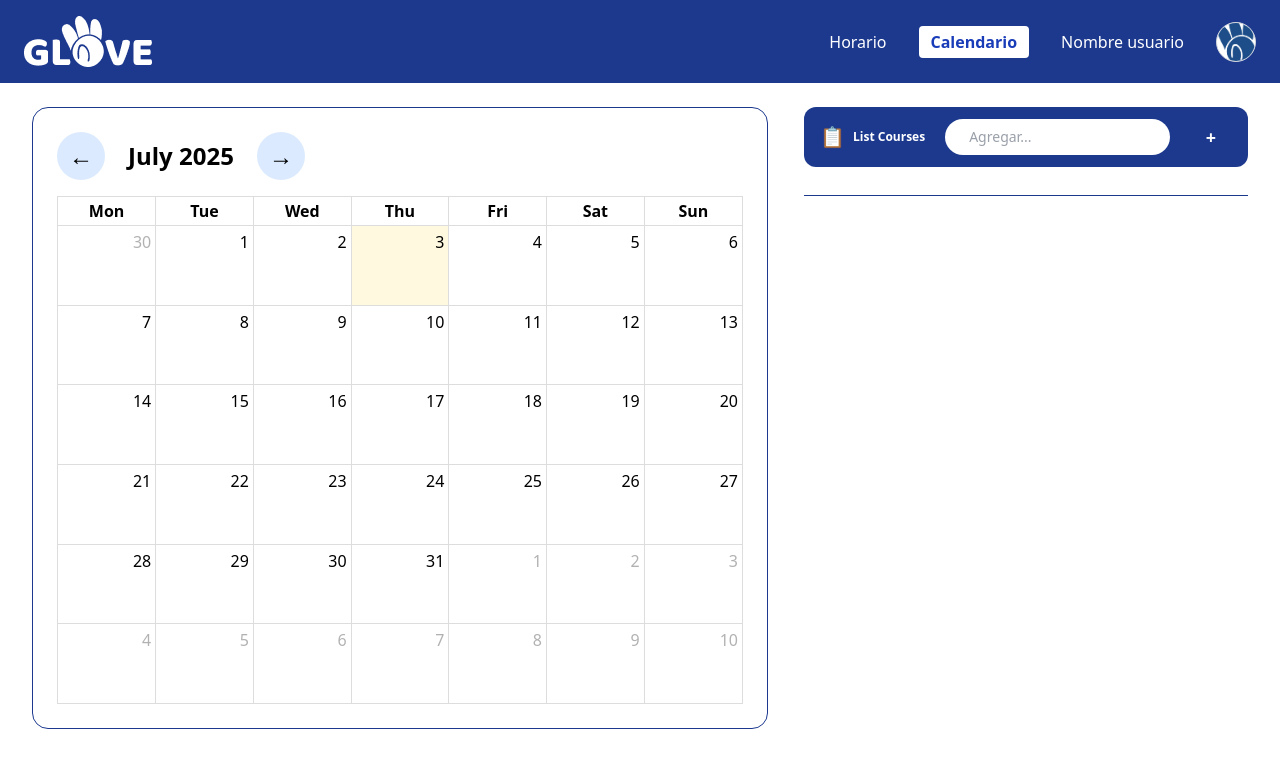
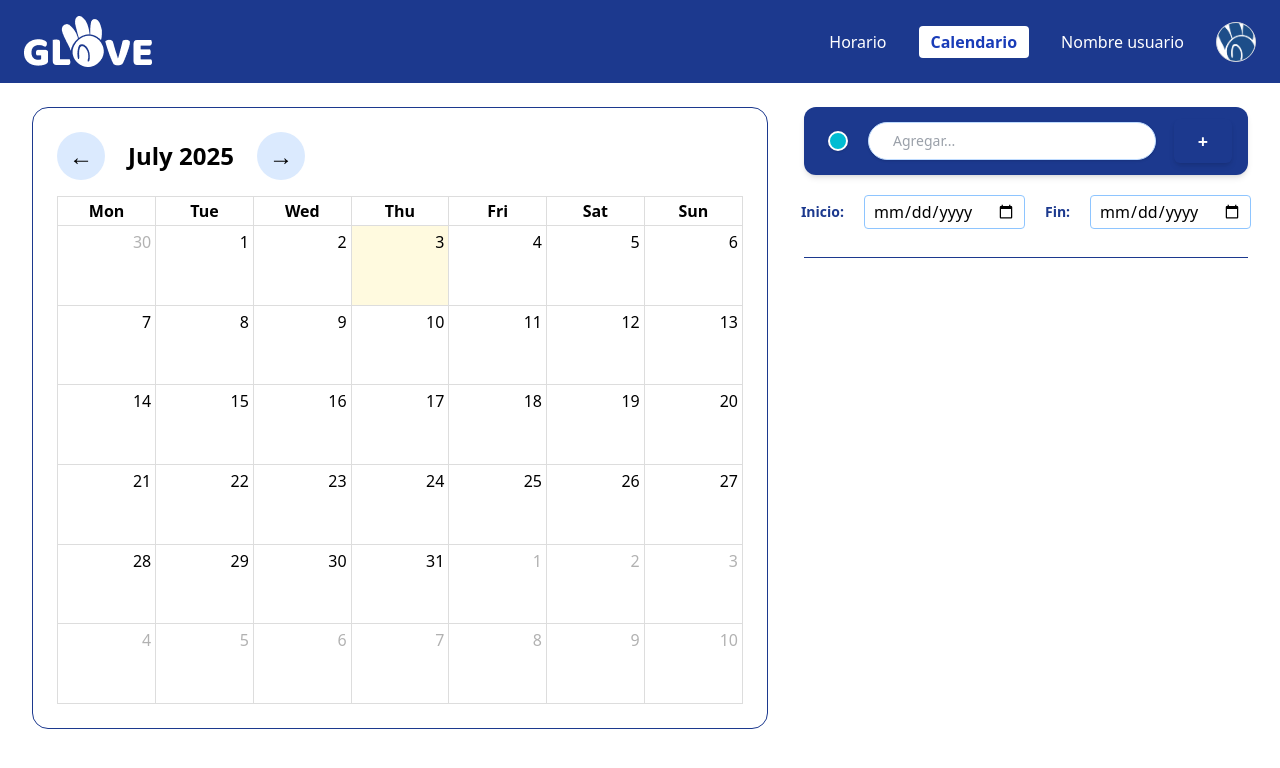
Before and after one commit to JohnHito/GLOVE, a React (Vite) app: page /calendario in a window 1280 px wide. Shown: the top 768 px of the page. Built offline with nearby package versions, Linux system fonts and the light colour scheme.

Commit message:
Se agrego la funcionalidad de agregar eventos en Calendario.tsx, mostrandose en Calendar con la informacion brindada como nombre, color, fecha inicio y fecha fin, ademas de que se muestra en un scrol todos los eventos ya agregados y su respectiva informacion

```diff
--- /dev/null
+++ b/src/components/ui/AddCourseBar.tsx
@@ -0,0 +1,80 @@
+import React from "react";
+import TxtField from "./TxtField";
+import Btn from "./Btn";
+
+interface AddCourseBarProps {
+  value: string;
+  onChange: (e: React.ChangeEvent<HTMLInputElement>) => void;
+  onAdd: () => void;
+  color: string;
+  onColorChange: (e: React.ChangeEvent<HTMLSelectElement>) => void;
+  colorOptions: { name: string; value: string; color: string }[];
+  colorMap: Record<string, string>;
+  placeholder?: string;
+  icon?: React.ReactNode;
+  btnLabel?: string;
+}
+
+const AddCourseBar: React.FC<AddCourseBarProps> = ({
+  value,
+  onChange,
+  onAdd,
+  color,
+  onColorChange,
+  colorOptions,
+  colorMap,
+  placeholder = "Agregar...",
+  //icon,
+  btnLabel = " + ",
+}) => {
+  return (
+    <div className="flex items-center bg-blue-900 rounded-xl px-4 py-3 gap-1 w-full max-w-lg shadow-md">
+      {/*
+      {icon && (
+        <span className="flex flex-row items-center mr-2">
+          {icon}
+        </span>
+      )}
+      */}
+      <div className="flex-1 flex items-center gap-3">
+        <div className="relative flex items-center">
+          <span
+            className="absolute left-2 top-1/2 -translate-y-1/2 w-5 h-5 rounded-full border-2 border-white shadow"
+            style={{ background: colorMap[color as keyof typeof colorMap] }}
+          />
+          <select
+            value={color}
+            onChange={onColorChange}
+            className="appearance-none pl-8 pr-1 py-1 rounded text-blue-900 font-semibold focus:outline-none cursor-pointer"
+            style={{ fontWeight: 600 }}
+          >
+            {colorOptions.map((opt) => (
+              <option
+                key={opt.value}
+                value={opt.value}
+                style={{ background: opt.color, color: "#222" }}
+              >
+              </option>
+            ))}
+          </select>
+        </div>
+        <TxtField
+          value={value}
+          onChange={onChange}
+          placeholder={placeholder}
+          className="bg-white rounded-full px-4 py-2 text-gray-700 w-72 focus:outline-none mb-0 border border-blue-200 shadow-sm"
+          variant="pill"
+        />
+      </div>
+      <Btn
+        text={btnLabel}
+        variant="icon"
+        size="md"
+        className="ml-2 px-6 py-2 text-lg font-bold shadow-md"
+        onClick={onAdd}
+      />
+    </div>
+  );
+};
+
+export default AddCourseBar;
--- a/src/components/ui/AddToCalendarBar.tsx
+++ b/src/components/ui/AddToCalendarBar.tsx
@@ -1,49 +1,2 @@
-import React from "react";
-import TxtField from "./TxtField";
-import Btn from "./Btn";
-
-interface AddCourseBarProps {
-  value: string;
-  onChange: (e: React.ChangeEvent<HTMLInputElement>) => void;
-  onAdd: () => void;
-  placeholder?: string;
-  icon?: React.ReactNode;
-  btnLabel?: string;
-}
-
-const AddCourseBar: React.FC<AddCourseBarProps> = ({
-  value,
-  onChange,
-  onAdd,
-  placeholder = "Agregar...",
-  icon,
-  btnLabel = " + ",
-}) => {
-  return (
-    <div className="flex items-center bg-blue-900 rounded-xl px-4 py-2 gap-3 w-full max-w-lg">
-      {icon && (
-        <span className="flex flex-row items-center mr-2">
-          {icon}
-        </span>
-      )}
-      <div className="flex-1 flex items-center">
-        <TxtField
-          value={value}
-          onChange={onChange}
-          placeholder={placeholder}
-          className="bg-white rounded-full px-4 py-2 text-gray-700 w-full focus:outline-none mb-0"
-          variant="pill"
-        />
-      </div>
-      <Btn
-        text={btnLabel}
-        variant="primary"
-        size="md"
-        className="ml-2 px-4 py-2 text-lg"
-        onClick={onAdd}
-      />
-    </div>
-  );
-};
-
+import AddCourseBar from "./AddCourseBar";
 export default AddCourseBar;
--- a/src/components/ui/Calendar.tsx
+++ b/src/components/ui/Calendar.tsx
@@ -1,37 +1,15 @@
 import React, { useRef, useEffect, useState } from "react";
 import FullCalendar from "@fullcalendar/react";
 import dayGridPlugin from "@fullcalendar/daygrid";
+import interactionPlugin from "@fullcalendar/interaction";
 
 interface CalendarProps {
   view: "dayGridMonth" | "dayGridWeek" | "dayGridDay";
+  events: any[];
+  onDateClick?: (arg: { dateStr: string }) => void;
 }
 
-const Calendar: React.FC<CalendarProps> = ({ view }) => {
-  const events = [
-    {
-      title: "Entrega de Tarea 1",
-      start: "2024-07-05",
-    },
-    {
-      title: "Examen Parcial",
-      start: "2024-07-10T14:00:00",
-      end: "2024-07-10T16:00:00",
-      color: "#e53e3e", // rojo
-    },
-    {
-      title: "Clase Extra",
-      start: "2024-07-12",
-      end: "2024-07-13",
-      color: "#3182ce", // azul
-    },
-    {
-      title: "Entrega Proyecto",
-      start: "2024-07-15T09:00:00",
-      end: "2024-07-15T11:00:00",
-      color: "#38a169", // verde
-    },
-  ];
-
+const Calendar: React.FC<CalendarProps> = ({ view, events, onDateClick }) => {
   const calendarRef = useRef<FullCalendar | null>(null);
   const [monthName, setMonthName] = useState<string>("");
 
@@ -97,8 +75,8 @@ const Calendar: React.FC<CalendarProps> = ({ view }) => {
         view === "dayGridMonth"
           ? "month"
           : view === "dayGridWeek"
-            ? "week"
-            : "day"
+          ? "week"
+          : "day"
       }
     >
       <div className="flex items-center justify-between gap-4 mb-4">
@@ -128,12 +106,13 @@ const Calendar: React.FC<CalendarProps> = ({ view }) => {
       </div>
       <FullCalendar
         ref={calendarRef}
-        plugins={[dayGridPlugin]}
+        plugins={[dayGridPlugin, interactionPlugin]}
         initialView={view}
         events={events}
         firstDay={1}
         headerToolbar={false}
         datesSet={updateMonthName}
+        dateClick={onDateClick}
       />
     </div>
   );
--- a/src/routes/calendario.tsx
+++ b/src/routes/calendario.tsx
@@ -10,11 +10,40 @@ export const Route = createFileRoute("/calendario")({
 
 function RouteComponent() {
   const [courseInput, setCourseInput] = useState("");
+  const [colorInput, setColorInput] = useState("blue");
+  const [startDate, setStartDate] = useState("");
+  const [endDate, setEndDate] = useState("");
+  const [events, setEvents] = useState<any[]>([]);
+
+  const colorOptions = [
+    { name: "Azul", value: "blue", color: "#01BCD2" },
+    { name: "Verde", value: "green", color: "#47BC82" },
+    { name: "Teal", value: "teal", color: "#95D3C5" },
+    { name: "Naranja", value: "orange", color: "#FFA366" },
+    { name: "Durazno", value: "peach", color: "#FFD7B0" },
+  ];
+  const colorMap = {
+    blue: "#01BCD2",
+    teal: "#95D3C5",
+    orange: "#FFA366",
+    peach: "#FFD7B0",
+    green: "#47BC82",
+  };
 
   const handleAddCourse = () => {
-    // Lógica para agregar el curso
-    console.log("Curso agregado:", courseInput);
+    if (courseInput.trim() === "" || !startDate) return;
+    setEvents([
+      ...events,
+      {
+        title: courseInput,
+        start: startDate,
+        ...(endDate ? { end: endDate } : {}),
+        color: colorMap[colorInput as keyof typeof colorMap],
+      },
+    ]);
     setCourseInput("");
+    setStartDate("");
+    setEndDate("");
   };
 
   return (
@@ -35,24 +64,65 @@ function RouteComponent() {
 
       <main className="flex px-8 py-6 gap-8">
         <section className="flex-1 bg-white rounded-2xl p-6 border border-blue-900">
-          <Calendar view="dayGridMonth" />
+          <Calendar
+            view="dayGridMonth"
+            events={events}
+            onDateClick={() => {}}
+          />
         </section>
-
         <aside className="w-full max-w-md flex flex-col gap-3 pl-1">
           <AddCourseBar
             value={courseInput}
             onChange={(e) => setCourseInput(e.target.value)}
             onAdd={handleAddCourse}
+            color={colorInput}
+            onColorChange={e => setColorInput(e.target.value)}
+            colorOptions={colorOptions}
+            colorMap={colorMap}
             placeholder="Agregar..."
-            icon={
-              <div className="flex flex-row items-center gap-2 text-white">
-                <span className="text-xl leading-none">📋</span>
-                <span className="text-xs font-semibold">List Courses</span>
-              </div>
-            }
             btnLabel="+"
           />
+          <div className="flex flex-row gap-5 items-center justify-center mt-2">
+            <label className="text-sm font-semibold text-blue-900">Inicio:</label>
+            <input
+              type="date"
+              value={startDate}
+              onChange={e => setStartDate(e.target.value)}
+              className="rounded px-2 py-1 border border-blue-300 focus:outline-none"
+            />
+            <label className="text-sm font-semibold text-blue-900">Fin:</label>
+            <input
+              type="date"
+              value={endDate}
+              onChange={e => setEndDate(e.target.value)}
+              className="rounded px-2 py-1 border border-blue-300 focus:outline-none"
+            />
+          </div>
+
           <hr className="border-blue-900 w-full mt-4" />
+          <div className="flex flex-col gap-4 mt-4 overflow-y-auto" style={{ maxHeight: 900 }}>
+            {events.map((ev, idx) => (
+              <div key={ev.title + ev.start + idx}>
+                <div
+                  style={{
+                    background: ev.color || colorMap.blue,
+                    borderRadius: 15,
+                    color: "white",
+                    padding: "12px 18px",
+                    minWidth: 250,
+                    boxShadow: "0 2px 8px rgba(0,0,0,0.04)",
+                    fontWeight: 600,
+                  }}
+                >
+                  <div style={{ fontSize: 15, fontWeight: 700 }}>{ev.title}</div>
+                  <div style={{ fontSize: 13, opacity: 0.85 }}>
+                    {ev.start}
+                    {ev.end ? ` - ${ev.end}` : ""}
+                  </div>
+                </div>
+              </div>
+            ))}
+          </div>
         </aside>
       </main>
     </div>
```
